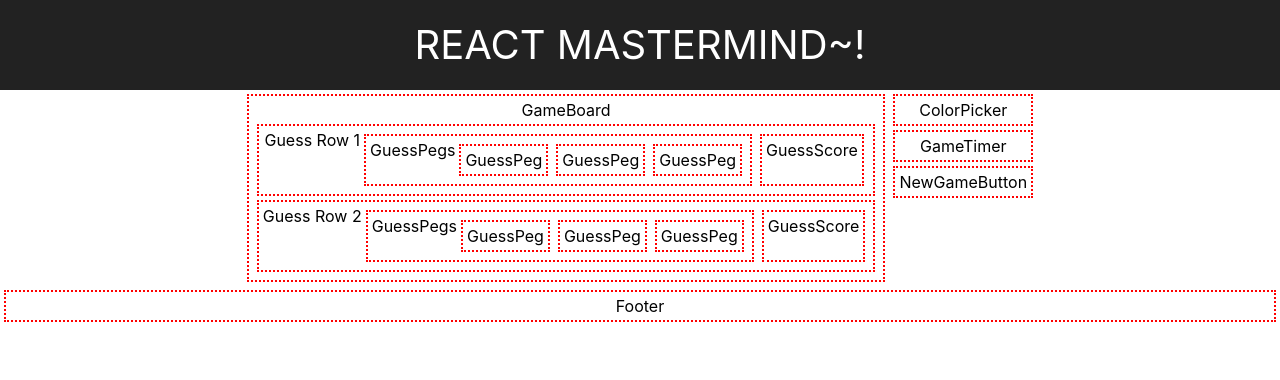
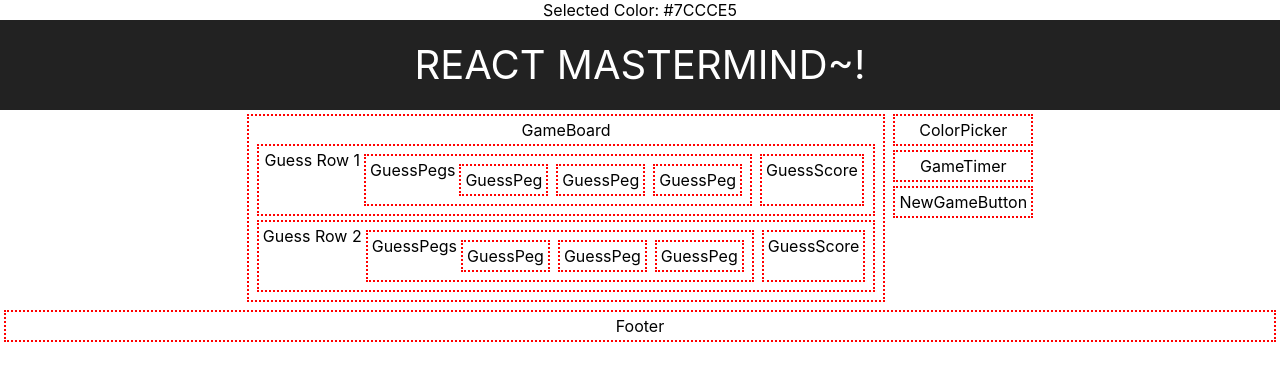
Before and after one commit to arowland900/react-mastermind, a React (Create React App) app: page / in a window 1280 px wide. Shown: the top 380 px of the page. Built offline with nearby package versions, Linux system fonts and the light colour scheme.

Commit message:
add colors array & state

```diff
--- a/src/App.js
+++ b/src/App.js
@@ -6,10 +6,19 @@ import GameTimer from './components/GameTimer/GameTimer'
 import NewGameButton from './components/NewGameButton/NewGameButton'
 import Footer from './components/Footer/Footer'
 
+const colors = ['#7CCCE5', '#FDE47F', '#E04644', '#B576AD']
+
 class App extends Component {
+  constructor(){
+    super();
+    this.state = {
+      selColorIdx: 0
+    }
+  }
   render() {
     return (
       <div className="App">
+        Selected Color: {colors[this.state.selColorIdx]}
         <header className="App-header">
           REACT MASTERMIND~!
         </header>
```
